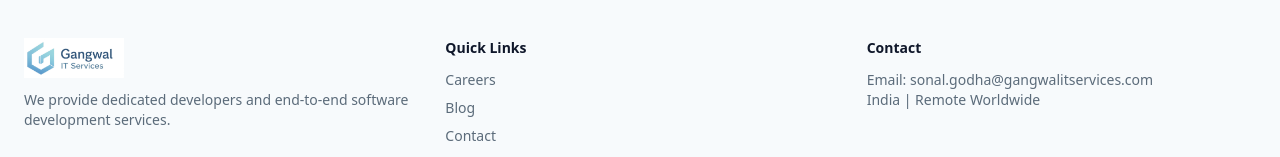
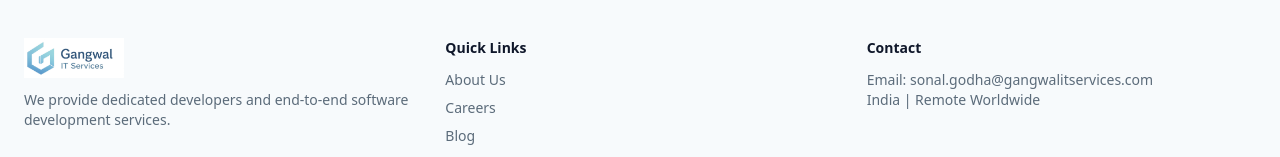
Before and after one commit to Anshuljn087/company-portfolio, a Next.js app: page / in a window 1280 px wide. Shown: the part 2932-3089 px from the top of the page. Built offline with nearby package versions, Linux system fonts and the light colour scheme.

Commit message:
Changed the layout and fixed pages

```diff
--- a/src/components/layout/Footer.tsx
+++ b/src/components/layout/Footer.tsx
@@ -28,6 +28,14 @@ export default function Footer() {
           <h4 className="text-[var(--text)] font-semibold mb-3">Quick Links</h4>
 
           <ul className="space-y-2">
+            <li>
+              <Link
+                href="/about"
+                className="hover:text-[var(--primary)] transition"
+              >
+                About Us
+              </Link>
+            </li>
             <li>
               <Link
                 href="/careers"
--- a/src/components/layout/Navbar.tsx
+++ b/src/components/layout/Navbar.tsx
@@ -23,7 +23,7 @@ export default function Navbar() {
 
         {/* Desktop Menu */}
         <div className="hidden md:flex items-center gap-8 text-sm">
-          <Link href="/about" onClick={() => setOpen(false)}>
+          <Link href="/about">
             About
           </Link>
           <Link href="/careers" className="hover:text-[var(--primary)]">
```
